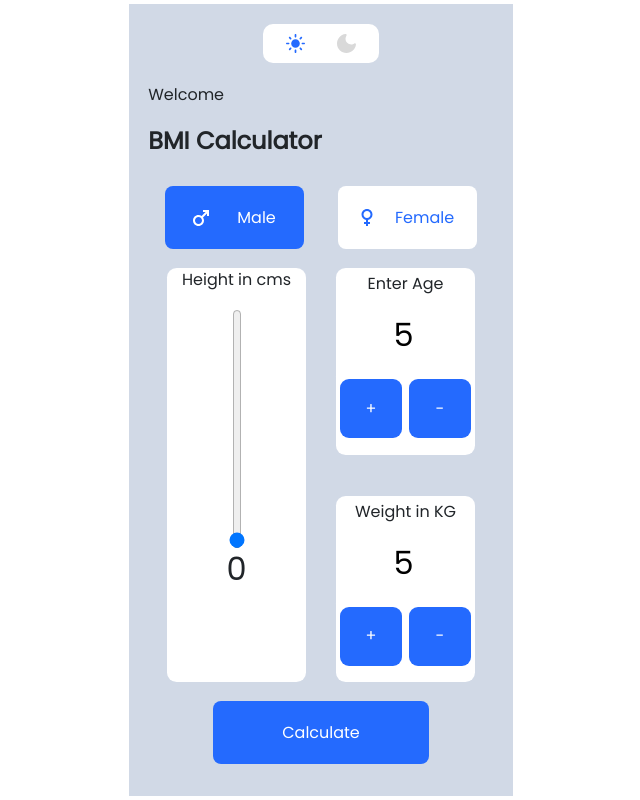
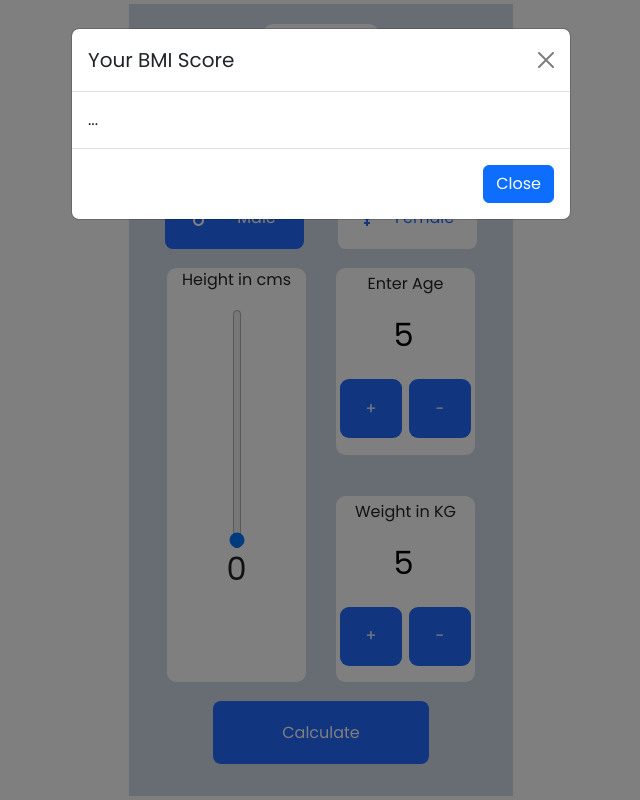
Before and after one commit to sathish0305/BMI-Calculator, a website built with Vite: page index.html in a window 1280 px wide. Both pictures are taken after typing "5", "5" into the empty fields and a click on the button "Calculate". Shown: the whole page, without its empty margins (319-959 px from the left). Built offline with nearby package versions, Linux system fonts and the light colour scheme.

Commit message:
modal added

```diff
--- a/index.html
+++ b/index.html
@@ -1,12 +1,15 @@
 <!doctype html>
 <html lang="en">
+
 <head>
   <meta charset="UTF-8" />
   <meta name="viewport" content="width=device-width, initial-scale=1.0" />
   <link rel="stylesheet" href="/style.css">
   <title>BMI Calculator</title>
-    <link href="https://cdn.jsdelivr.net/npm/bootstrap@5.3.2/dist/css/bootstrap.min.css" rel="stylesheet" integrity="sha384-T3c6CoIi6uLrA9TneNEoa7RxnatzjcDSCmG1MXxSR1GAsXEV/Dwwykc2MPK8M2HN" crossorigin="anonymous">
+  <link href="https://cdn.jsdelivr.net/npm/bootstrap@5.3.2/dist/css/bootstrap.min.css" rel="stylesheet"
+    integrity="sha384-T3c6CoIi6uLrA9TneNEoa7RxnatzjcDSCmG1MXxSR1GAsXEV/Dwwykc2MPK8M2HN" crossorigin="anonymous">
 </head>
+
 <body>
   <main>
     <div class="theme-section">
@@ -21,10 +24,15 @@
     </div>
     <div class="gender-section">
       <div class="male"><svg width="16" height="16" viewBox="0 0 16 16" fill="none" xmlns="http://www.w3.org/2000/svg">
-          <path d="M5.5 7C7.43 7 9 8.57 9 10.5C9 12.43 7.43 14 5.5 14C3.57 14 2 12.43 2 10.5C2 8.57 3.57 7 5.5 7ZM5.5 5C2.46 5 0 7.46 0 10.5C0 13.54 2.46 16 5.5 16C8.54 16 11 13.54 11 10.5C11 9.34 10.64 8.27 10.03 7.38L14 3.42V6H16V0H10V2H12.58L8.61 5.97C7.73 5.36 6.66 5 5.5 5Z" fill="white"/>
+          <path
+            d="M5.5 7C7.43 7 9 8.57 9 10.5C9 12.43 7.43 14 5.5 14C3.57 14 2 12.43 2 10.5C2 8.57 3.57 7 5.5 7ZM5.5 5C2.46 5 0 7.46 0 10.5C0 13.54 2.46 16 5.5 16C8.54 16 11 13.54 11 10.5C11 9.34 10.64 8.27 10.03 7.38L14 3.42V6H16V0H10V2H12.58L8.61 5.97C7.73 5.36 6.66 5 5.5 5Z"
+            fill="white" />
         </svg>Male</div>
-        <div class="female"><svg width="12" height="17" viewBox="0 0 12 17" fill="none" xmlns="http://www.w3.org/2000/svg">
-          <path d="M11.5 5.5C11.5 2.46 9.04 0 6 0C2.96 0 0.5 2.46 0.5 5.5C0.5 8.2 2.44 10.43 5 10.9V13H3V15H5V17H7V15H9V13H7V10.9C9.56 10.43 11.5 8.2 11.5 5.5ZM2.5 5.5C2.5 3.57 4.07 2 6 2C7.93 2 9.5 3.57 9.5 5.5C9.5 7.43 7.93 9 6 9C4.07 9 2.5 7.43 2.5 5.5Z" fill="#246AFE"/>
+      <div class="female"><svg width="12" height="17" viewBox="0 0 12 17" fill="none"
+          xmlns="http://www.w3.org/2000/svg">
+          <path
+            d="M11.5 5.5C11.5 2.46 9.04 0 6 0C2.96 0 0.5 2.46 0.5 5.5C0.5 8.2 2.44 10.43 5 10.9V13H3V15H5V17H7V15H9V13H7V10.9C9.56 10.43 11.5 8.2 11.5 5.5ZM2.5 5.5C2.5 3.57 4.07 2 6 2C7.93 2 9.5 3.57 9.5 5.5C9.5 7.43 7.93 9 6 9C4.07 9 2.5 7.43 2.5 5.5Z"
+            fill="#246AFE" />
         </svg>Female</div>
     </div>
     <div class="metrics-section">
@@ -36,7 +44,8 @@
       <div class="age-weight-section">
         <div class="age">
           <p>Enter Age</p>
-              <h2 class="weight-display"><input style="width: 5rem; border:none ;margin-left:3.5rem;" type="number" name="" value="" placeholder="0" id="age"></h2>
+          <h2 class="weight-display"><input style="width: 5rem; border:none ;margin-left:3.5rem;" type="number" name=""
+              value="" placeholder="0" id="age"></h2>
           <div class="counter-buttons">
             <button>+</button>
             <button>-</button>
@@ -44,7 +53,8 @@
         </div>
         <div class="weight">
           <p>Weight in KG</p>
-              <h2 class="weight-display"><input style="width: 5rem; border:none ;margin-left:3.5rem;" type="number" name="" value="" placeholder="0" id="age"></h2>
+          <h2 class="weight-display"><input style="width: 5rem; border:none ;margin-left:3.5rem;" type="number" name=""
+              value="" placeholder="0" id="age"></h2>
           <div class="counter-buttons">
             <button>+</button>
             <button>-</button>
@@ -53,9 +63,32 @@
       </div>
     </div>
     <div class="submit-section">
-          <button>Calculate</button>
+      <!-- Button trigger modal -->
+      <button type="button" class="btn btn-primary" data-bs-toggle="modal" data-bs-target="#staticBackdrop">Calculate
+      </button>
+    </div>
+
+    <!-- Modal -->
+    <div class="modal fade modal-dialog-scrollable" id="staticBackdrop" data-bs-backdrop="static" data-bs-keyboard="false" tabindex="-1"
+      aria-labelledby="staticBackdropLabel" aria-hidden="true">
+      <div class="modal-dialog">
+        <div class="modal-content">
+          <div class="modal-header">
+            <h1 class="modal-title fs-5" id="staticBackdropLabel">Your BMI Score</h1>
+            <button type="button" class="btn-close" data-bs-dismiss="modal" aria-label="Close"></button>
+          </div>
+          <div class="modal-body">
+            ...
+          </div>
+          <div class="modal-footer">
+            <button type="button" class="btn btn-primary" data-bs-dismiss="modal">Close</button>
+          </div>
+        </div>
+      </div>
     </div>
   </main>
-    <script src="https://cdn.jsdelivr.net/npm/bootstrap@5.3.2/dist/js/bootstrap.bundle.min.js" integrity="sha384-C6RzsynM9kWDrMNeT87bh95OGNyZPhcTNXj1NW7RuBCsyN/o0jlpcV8Qyq46cDfL" crossorigin="anonymous"></script>
+  <script src="https://cdn.jsdelivr.net/npm/bootstrap@5.3.2/dist/js/bootstrap.bundle.min.js"
+    integrity="sha384-C6RzsynM9kWDrMNeT87bh95OGNyZPhcTNXj1NW7RuBCsyN/o0jlpcV8Qyq46cDfL"
+    crossorigin="anonymous"></script>
   <script type="module" src="/main.js"></script>
 </body>
--- a/main.js
+++ b/main.js
@@ -0,0 +1,6 @@
+const myModal = document.getElementById('myModal')
+const myInput = document.getElementById('myInput')
+
+myModal.addEventListener('shown.bs.modal', () => {
+  myInput.focus()
+})
```
Lines whose indentation alone changed are shown as unchanged.
